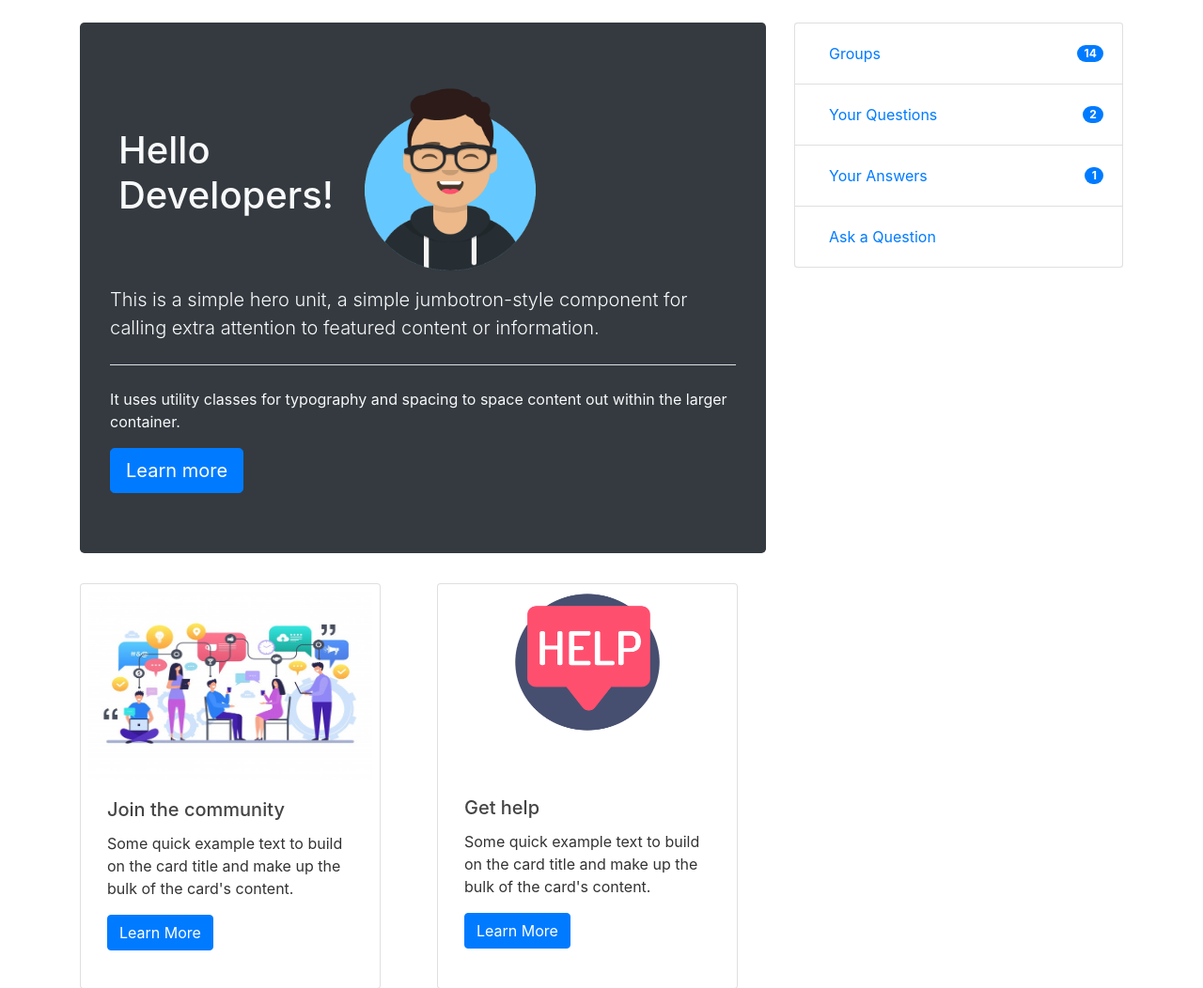
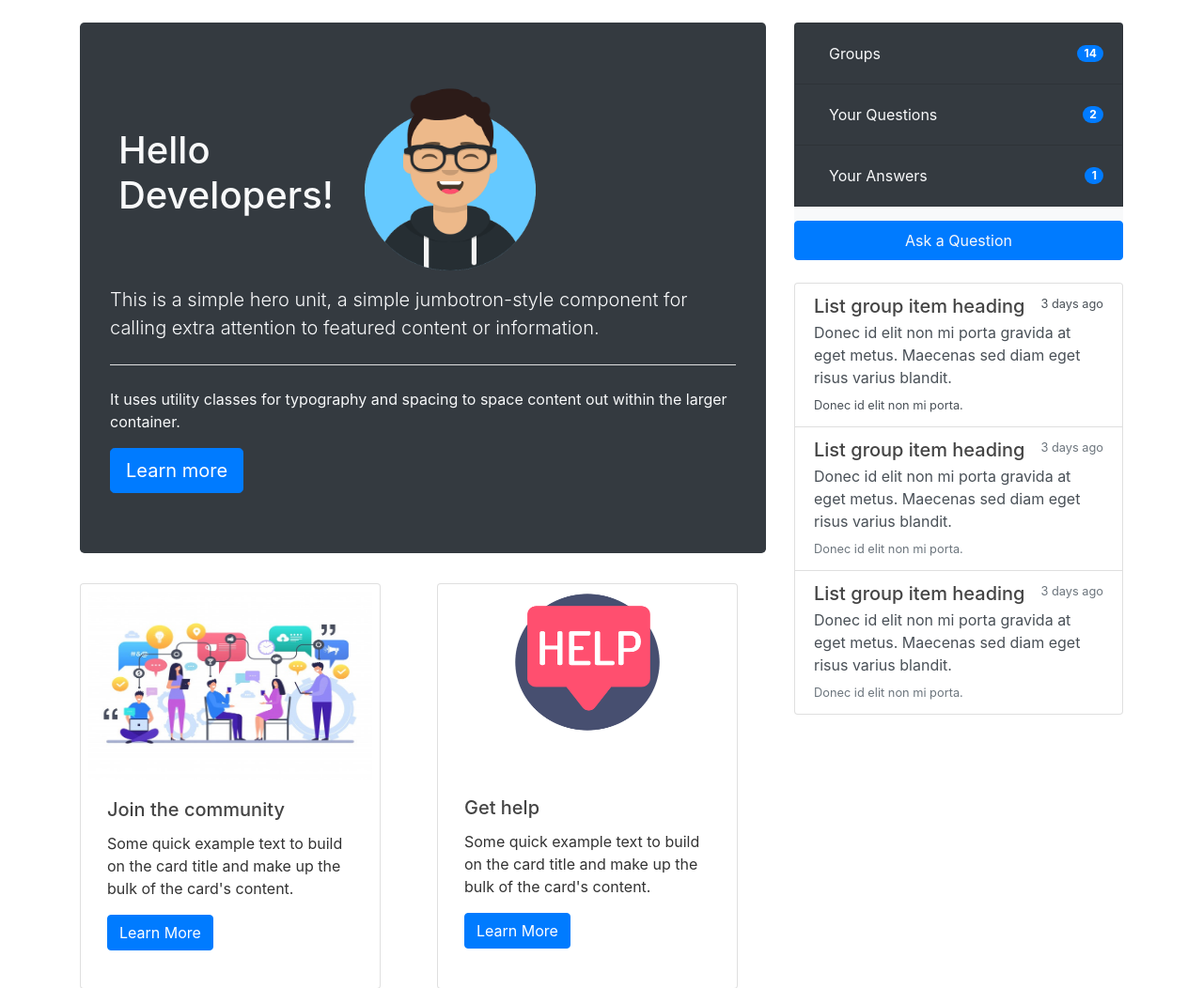
Before and after one commit to vishalsalgond/QueryPlus, a Django app: page / in a window 1280 px wide. Shown: the part 56-1108 px from the top of the page at 94% size. Run offline with Django 3.2, Linux system fonts and the light colour scheme; a user stored in the database is signed in; data comes from the database, SQL or seed files in the repository; both versions use the stored data as it was after the commit; some libraries are stand-ins or nearby versions.

Commit message:
second commit

```diff
--- a/main_app/templates/main_app/base.html
+++ b/main_app/templates/main_app/base.html
@@ -69,23 +69,50 @@
         </div>
         {% if user.is_authenticated %}
         <div class="col-md-4">
-          <ul class="list-group bg-light">
-            <li class="list-group-item d-flex justify-content-between align-items-center">
-              <a class="nav-item nav-link" href="#">Groups</a>
+          <ul class="list-group bg-light mb-4">
+            <li class="list-group-item d-flex justify-content-between align-items-center bg-dark">
+              <a class="nav-item nav-link text-light" href="#">Groups</a>
               <span class="badge badge-primary badge-pill">14</span>
             </li>
-            <li class="list-group-item d-flex justify-content-between align-items-center">
-              <a class="nav-item nav-link" href="#">Your Questions</a>
+            <li class="list-group-item d-flex justify-content-between align-items-center bg-dark">
+              <a class="nav-item nav-link text-light" href="#">Your Questions</a>
               <span class="badge badge-primary badge-pill">2</span>
             </li>
-            <li class="list-group-item d-flex justify-content-between align-items-center">
-              <a class="nav-item nav-link" href="#">Your Answers</a>
+            <li class="list-group-item d-flex justify-content-between align-items-center bg-dark">
+              <a class="nav-item nav-link text-light" href="#">Your Answers</a>
               <span class="badge badge-primary badge-pill">1</span>
             </li>
-            <li class="list-group-item d-flex justify-content-between align-items-center">
-              <a class="nav-item nav-link" href="#">Ask a Question</a>
-            </li>
+
+              <a class="btn btn-primary p-2 mt-3 text-light" href="#">Ask a Question</a>
+
           </ul>
+
+          <div class="list-group">
+            <a href="#" class="list-group-item list-group-item-action">
+              <div class="d-flex w-100 justify-content-between">
+                <h5 class="mb-1">List group item heading</h5>
+                <small>3 days ago</small>
+              </div>
+              <p class="mb-1">Donec id elit non mi porta gravida at eget metus. Maecenas sed diam eget risus varius blandit.</p>
+              <small>Donec id elit non mi porta.</small>
+            </a>
+            <a href="#" class="list-group-item list-group-item-action">
+              <div class="d-flex w-100 justify-content-between">
+                <h5 class="mb-1">List group item heading</h5>
+                <small class="text-muted">3 days ago</small>
+              </div>
+              <p class="mb-1">Donec id elit non mi porta gravida at eget metus. Maecenas sed diam eget risus varius blandit.</p>
+              <small class="text-muted">Donec id elit non mi porta.</small>
+            </a>
+            <a href="#" class="list-group-item list-group-item-action">
+              <div class="d-flex w-100 justify-content-between">
+                <h5 class="mb-1">List group item heading</h5>
+                <small class="text-muted">3 days ago</small>
+              </div>
+              <p class="mb-1">Donec id elit non mi porta gravida at eget metus. Maecenas sed diam eget risus varius blandit.</p>
+              <small class="text-muted">Donec id elit non mi porta.</small>
+            </a>
+          </div>
 
         </div>
         {% endif %}
```
Also changed, not shown: db.sqlite3.
